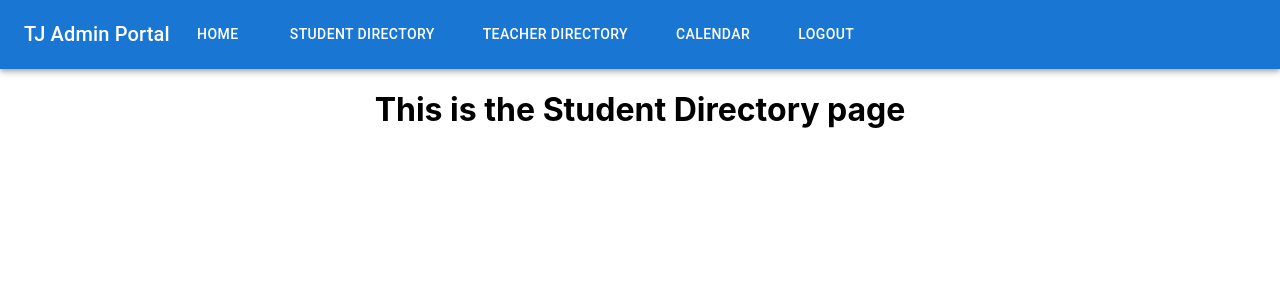
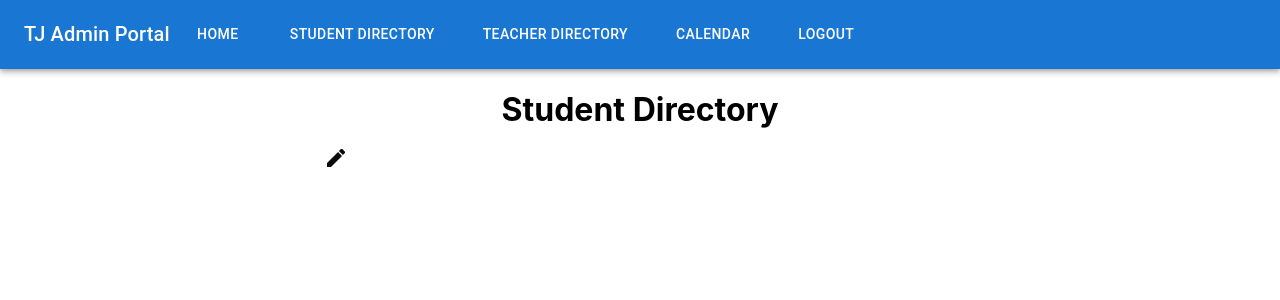
Before and after one commit to yangjus/tj_admin_proj, a React (Create React App) app: page /student-directory in a window 1280 px wide. Shown: the top 300 px of the page. Built offline with nearby package versions, Linux system fonts and the light colour scheme.

Commit message:
icon package

```diff
--- a/package.json
+++ b/package.json
@@ -5,6 +5,7 @@
   "dependencies": {
     "@emotion/react": "^11.9.0",
     "@emotion/styled": "^11.8.1",
+    "@mui/icons-material": "^5.8.0",
     "@mui/material": "^5.8.1",
     "@testing-library/jest-dom": "^5.16.4",
     "@testing-library/react": "^13.2.0",
--- a/src/student-directory_components/StudentDirectory.js
+++ b/src/student-directory_components/StudentDirectory.js
@@ -1,12 +1,37 @@
 import React from 'react';
 import Navbar from '../Navbar.js';
+import List from '@mui/material/List';
+import ListItem from '@mui/material/ListItem';
+import ListItemButton from '@mui/material/ListItemButton';
+import ListItemIcon from '@mui/material/ListItemIcon';
+import ListItemText from '@mui/material/ListItemText';
+import Checkbox from '@mui/material/Checkbox';
+import IconButton from '@mui/material/IconButton';
+import EditIcon from '@mui/icons-material/Edit';
 
 const StudentDirectory = () => {
 
     return (
         <>
             <Navbar />
-            <h1>This is the Student Directory page</h1>
+            <h1>Student Directory</h1>
+            <List sx={{ width: '100%', maxWidth: 360, bgcolor: 'background.paper' }}>
+            {[0, 1, 2, 3].map((value) => {
+
+                return (
+                <ListItem
+                    key={value}
+                    secondaryAction={
+                    <IconButton edge="end" aria-label="comments">
+                        <EditIcon />
+                    </IconButton>
+                    }
+                    disablePadding
+                >
+                </ListItem>
+                );
+            })}
+            </List>
         </>
     );
 }
```
Also changed, not shown: 1 other file (tests, documents, lock files or other folders).
